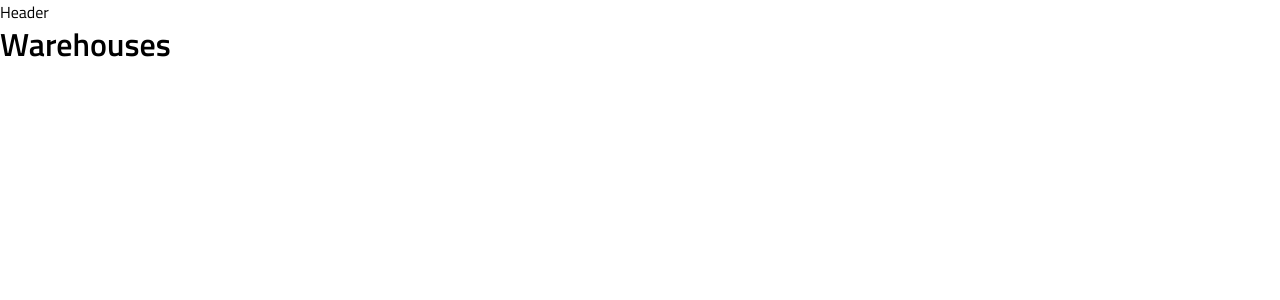
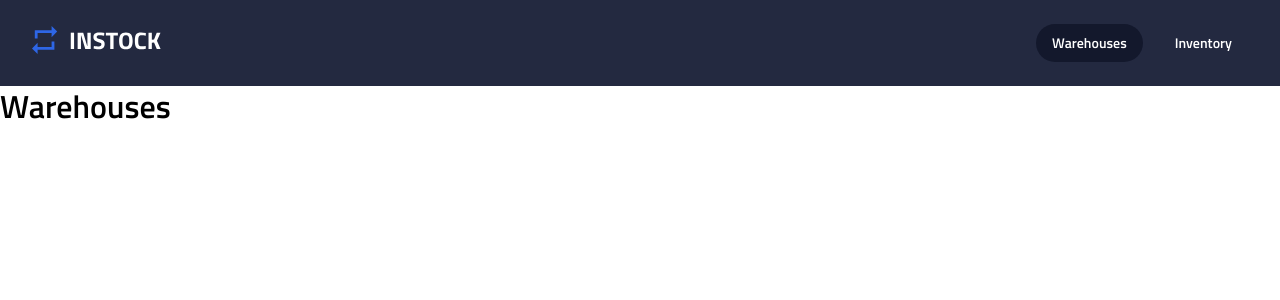
Before and after one commit to janessaperry/instock-client, a React (Vite) app: page / in a window 1280 px wide. Shown: the top 300 px of the page. Built offline with nearby package versions, Linux system fonts and the light colour scheme.

Commit message:
add and style header component

```diff
--- a/src/components/Header/Header.scss
+++ b/src/components/Header/Header.scss
@@ -0,0 +1,43 @@
+@use "../../styles/partials/variables" as *;
+@use "../../styles/partials/mixins" as *;
+
+.header {
+  padding: $spacing-24 $spacing-16;
+  background-color: $color-background-dark;
+  @include flex-col($spacing-24);
+
+  @include tablet {
+    padding: $spacing-24 $spacing-32;
+    @include flex-row-between;
+  }
+
+  &__logo {
+    height: 28px;
+  }
+
+  &__nav-list {
+    @include flex-row-center($spacing-16);
+  }
+
+  &__nav-item {
+    flex: 1 1 0;
+    text-align: center;
+  }
+
+  &__nav-link {
+    display: inline-block;
+    width: 100%;
+    color: $color-light-primary;
+    padding: $spacing-8 $spacing-16;
+    border-radius: $radius-full;
+    transition: background-color 0.3s ease;
+
+    &.active {
+      background-color: $color-text-primary;
+    }
+
+    &:hover {
+      background-color: $color-text-primary;
+    }
+  }
+}
--- a/src/components/Header/Header.tsx
+++ b/src/components/Header/Header.tsx
@@ -1,7 +1,29 @@
+import { NavLink, Link } from "react-router-dom";
+import InStockLogo from "../../assets/logo/InStock-logo.svg";
 import "./Header.scss";
 
 function Header() {
-  return <div>Header</div>;
+  return (
+    <header className="header">
+      <Link to="/">
+        <img className="header__logo" src={InStockLogo} alt="InStock Logo" />
+      </Link>
+      <nav className="header__nav">
+        <ul className="header__nav-list">
+          <li className="header__nav-item">
+            <NavLink to="/" className="header__nav-link">
+              Warehouses
+            </NavLink>
+          </li>
+          <li className="header__nav-item">
+            <NavLink to="/inventory" className="header__nav-link">
+              Inventory
+            </NavLink>
+          </li>
+        </ul>
+      </nav>
+    </header>
+  );
 }
 
 export default Header;
```
